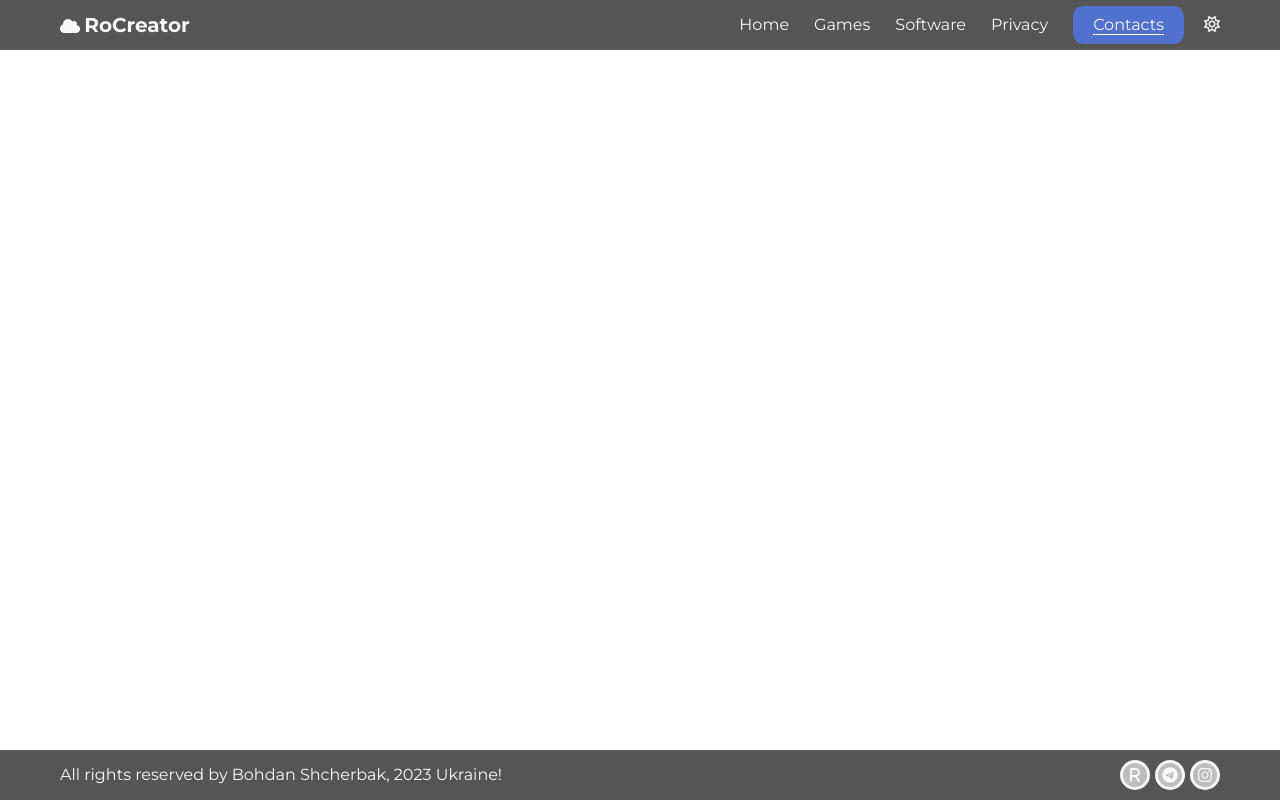
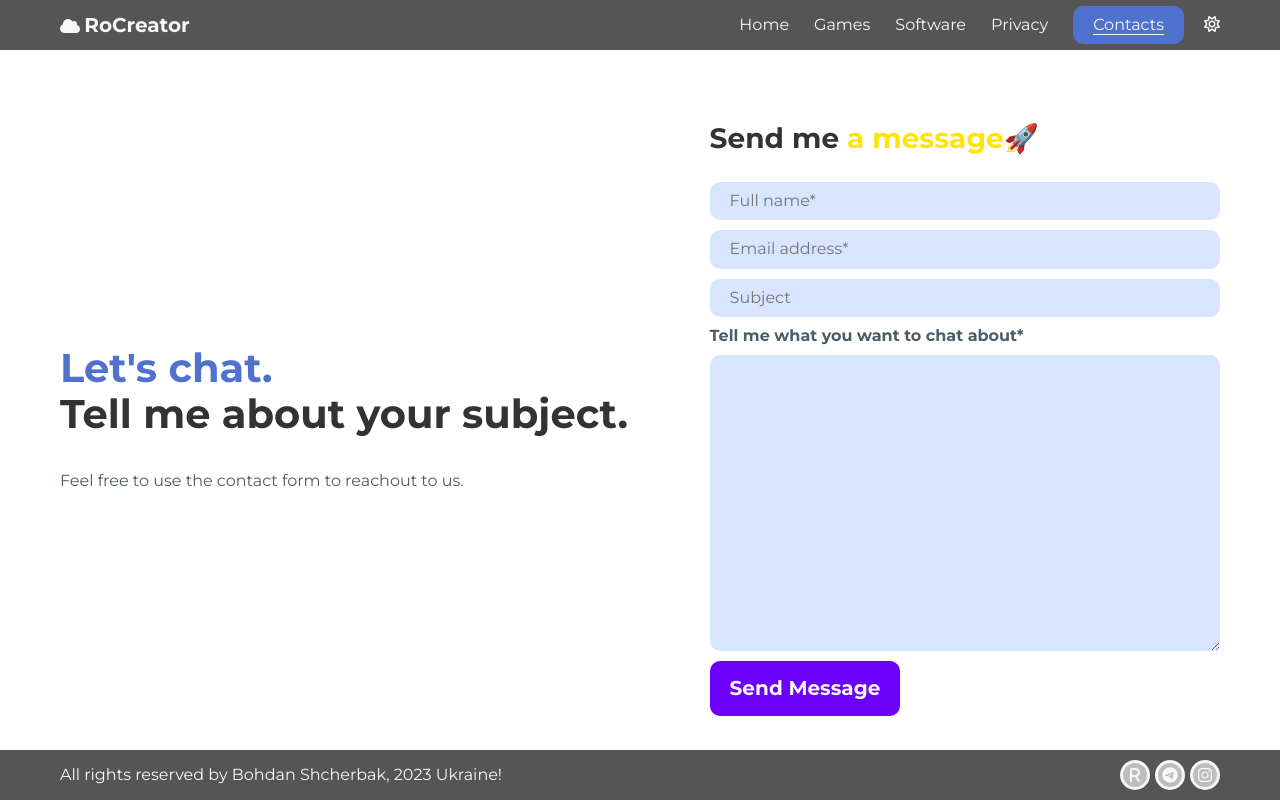
Before and after one commit to BogdanSch/RoCreator-PHP, a PHP site: page /RoCreator-PHP/contacts in a window 1280 px wide. Run offline with PHP 8.4, Linux system fonts and the light colour scheme; some libraries are stand-ins or nearby versions.

Commit message:
Add contact form, and messages handeling, overall website improves and design fixes

```diff
--- a/app/assets/styles/style.scss
+++ b/app/assets/styles/style.scss
@@ -20,7 +20,9 @@ $purple: rgb(108, 0, 248);
 $yellow: #ffe600;
 $red: rgb(255, 0, 0);
 $btn-bg: rgb(47, 0, 255);
-$social-link-bg: rgb(189, 189, 189);
+$social-link-bg: #bdbdbd;
+$light-blue: #d9e5ff;
+$green: #1aff00;
 //Variables - End
 //Includes
 @import "templates/general.scss";
@@ -30,6 +32,8 @@ $social-link-bg: rgb(189, 189, 189);
 @import "templates/games.scss";
 @import "templates/software.scss";
 @import "templates/privacy.scss";
+@import "templates/contacts.scss";
+@import "templates/mail-status.scss";
 @import "templates/404.scss";
 @import "templates/footer.scss";
 
@@ -272,49 +276,4 @@ $social-link-bg: rgb(189, 189, 189);
   }
 }
 //Theme
-// @media (prefers-color-scheme: dark) {
-// 	body{
-// 		color: $white-text;
-// 		background-color: $body-dark;
-// 	}
-// 	p, .type{
-// 		color: $white-text;
-// 	}
-// 	.bg-color, .bg-color-block{
-// 		background-color: $body-light;
-// 	}
-// 	.bg-color::after, .bg-color-block::after{
-// 		background-color: $body-light;
-// 	}
-// }
-html {
-  &.dark {
-    body {
-      color: $white-text;
-      background-color: $body-dark;
-    }
-    h1,
-    h2,
-    h5 {
-      font-weight: 700;
-      color: $white-text;
-    }
-    p,
-    .type {
-      color: $white-text;
-    }
-    .bg-color,
-    .bg-color-block {
-      background-color: $body-light;
-    }
-    .bg-color::after,
-    .bg-color-block::after {
-      background-color: $body-light;
-    }
-    .social-medias {
-      .hint {
-        border: 3px solid $introduce-bg !important;
-      }
-    }
-  }
-}
+@import "templates/dark-theme.scss";
--- /dev/null
+++ b/app/assets/styles/templates/contacts.scss
@@ -0,0 +1,69 @@
+.contacts {
+  &__wrap {
+    @include flex-row();
+    justify-content: space-between;
+    align-items: center;
+  }
+  &__title {
+    font-size: 40px;
+    &-span {
+      display: block;
+      color: $accent;
+    }
+  }
+  &__description {
+    color: $text-color;
+  }
+  &__form {
+    min-width: 44%;
+
+    &-title {
+      font-size: 28px;
+      &-span {
+        color: $yellow;
+      }
+    }
+    label {
+      font-weight: 600;
+    }
+    &-input,
+    &-text {
+      display: block;
+      padding: 10px 20px;
+      min-width: 100%;
+      border: none;
+      border-radius: 10px;
+      background-color: $light-blue;
+      color: $text-color;
+
+      &:focus {
+        outline: none;
+        outline: 4px solid $accent;
+      }
+    }
+  }
+}
+
+.form-group {
+  margin: 10px auto;
+
+  label {
+    display: block;
+    margin-bottom: 10px;
+  }
+}
+
+@media screen and (max-width: 770px) {
+  .contacts {
+    &__wrap {
+      @include flex-column();
+    }
+    &__form {
+      min-width: 100%;
+    }
+    .btn--submit {
+      display: block;
+      margin: 4px auto;
+    }
+  }
+}
--- /dev/null
+++ b/app/assets/styles/templates/dark-theme.scss
@@ -0,0 +1,47 @@
+// @media (prefers-color-scheme: dark) {
+// 	body{
+// 		color: $white-text;
+// 		background-color: $body-dark;
+// 	}
+// 	p, .type{
+// 		color: $white-text;
+// 	}
+// 	.bg-color, .bg-color-block{
+// 		background-color: $body-light;
+// 	}
+// 	.bg-color::after, .bg-color-block::after{
+// 		background-color: $body-light;
+// 	}
+// }
+html {
+  &.dark {
+    body {
+      color: $white-text;
+      background-color: $body-dark;
+    }
+    h1,
+    h2,
+    h3,
+    h5 {
+      font-weight: 700;
+      color: $white-text;
+    }
+    p,
+    .type, label {
+      color: $white-text;
+    }
+    .bg-color,
+    .bg-color-block {
+      background-color: $body-light;
+    }
+    .bg-color::after,
+    .bg-color-block::after {
+      background-color: $body-light;
+    }
+    .social-medias {
+      .hint {
+        border: 3px solid $introduce-bg !important;
+      }
+    }
+  }
+}
--- a/app/assets/styles/templates/general.scss
+++ b/app/assets/styles/templates/general.scss
@@ -34,6 +34,7 @@ main {
 }
 h1,
 h2,
+h3,
 h5 {
   font-weight: 700;
   color: $body-dark;
@@ -47,6 +48,9 @@ p {
   color: $text-color;
   line-height: 140%;
   font-size: 16px;
+}
+label {
+  color: $text-color;
 }
 ul {
   padding: 0;
@@ -105,6 +109,7 @@ button {
   &--more {
     background-color: $accent;
     &:hover {
+      cursor: pointer;
       background-color: $purple;
       border-radius: 12px;
     }
@@ -120,6 +125,7 @@ button {
     padding: 10px 50px;
 
     &:hover {
+      cursor: pointer;
       background-color: $btn-bg;
       border-radius: 12px;
       color: $white-text;
@@ -130,6 +136,19 @@ button {
       cursor: pointer;
       background-color: $red;
       border-radius: 12px;
+    }
+  }
+  &--submit {
+    font-size: 20px;
+    font-weight: 600;
+    color: $white-text;
+    background-color: $purple;
+    padding: 16px 20px;
+    border-radius: 10px;
+    &:hover {
+      cursor: pointer;
+      background-color: $accent;
+      box-shadow: 0 8px 12px rgba(0, 0, 0, 0.1), 0 3px 6px rgba(0, 0, 0, 0.12);
     }
   }
 }
--- a/app/assets/styles/templates/header.scss
+++ b/app/assets/styles/templates/header.scss
@@ -42,7 +42,8 @@
       background-color: $accent;
       padding: 10px 20px;
       border-radius: 10px;
-      transition: all 1s ease;
+      transition: all .5s ease;
+
       &:hover {
         background-color: $purple;
       }
--- /dev/null
+++ b/app/assets/styles/templates/mail-status.scss
@@ -0,0 +1,24 @@
+.popup {
+  text-align: center;
+  &__image {
+    display: block;
+    width: 12%;
+    margin: 0 auto;
+  }
+  &__title {
+    text-align: center;
+    font-weight: 600;
+    font-size: 36px;
+    margin: 30px auto;
+  }
+  &.success {
+    & .popup__title {
+      color: $green !important;
+    }
+  }
+  &.error {
+    & .popup__title {
+      color: $red !important;
+    }
+  }
+}
--- a/app/core/view.php
+++ b/app/core/view.php
@@ -5,10 +5,12 @@ class View
     public static $viewsFolderPath = __DIR__ . "/../views/";
     public static $partialsFolderPath = __DIR__ . "/../partials/";
     private $viewName;
-    public function __construct($viewName){
+    public function __construct($viewName)
+    {
         $this->viewName = $viewName;
     }
-    public static function render($viewName){
+    public static function render($viewName, $mailStatus = "error")
+    {
         $requiredView = self::$viewsFolderPath . $viewName;
         include_once(self::$partialsFolderPath . "layout.php");
     }
--- a/app/routes.php
+++ b/app/routes.php
@@ -7,7 +7,7 @@ $router->addPage404Handler(function () {
 });
 
 $router->get('/', function () {
-    header('Location: ./home');
+    View::render("home.php");
 });
 
 $router->get('/home', function () {
@@ -34,4 +34,23 @@ $router->get('/contacts', function () {
     View::render("contacts.php");
 });
 
+$router->post('/mail-action', function () {
+    $fullName = $_POST['full-name'];
+    $email = $_POST['email'];
+    $subject = $_POST['subject'];
+    $message = $_POST['message'];
+
+    $mailer = new Mailer($fullName, $email, $subject, $message);
+    $mailStatus = 'error';
+
+    try {
+        if ($mailer->sendMail()) {
+            $mailStatus = 'success';
+        }
+    } catch (Exception $ex) {
+        $mailStatus = 'error';
+    }
+    View::render("mail-status.php", $mailStatus);
+});
+
 $router->run();
--- a/app/views/contacts.php
+++ b/app/views/contacts.php
@@ -0,0 +1,38 @@
+<section class="contacts">
+    <div class="container">
+        <div class="contacts__wrap">
+            <div class="contacts__info" data-aos="fade-up" data-aos-duration="2000">
+                <h2 class="contacts__title">
+                    <span class="contacts__title-span">Let's chat.</span>
+                    Tell me about your subject.
+                </h2>
+                <p class="contacts__description">
+                    Feel free to use the contact form to reachout to us.
+                </p>
+            </div>
+            <form action="./mail-action" method="post" class="contacts__form" data-aos="fade-up"
+                data-aos-duration="2000">
+                <h3 class="contacts__form-title">Send me <span class="contacts__form-title-span">a message🚀</span></h3>
+                <div class="form-group">
+                    <div class="form-group">
+                        <input type="text" name="full-name" class="contacts__form-input" placeholder="Full name*"
+                            autocomplete="given-name family-name" required />
+                        <div class="form-group">
+                            <input type="email" name="email" class="contacts__form-input" placeholder="Email address*"
+                                autocomplete="email" required />
+                        </div>
+                        <div class="form-group">
+                            <input type="text" name="subject" class="contacts__form-input" placeholder="Subject" />
+                        </div>
+                        <div class="form-group">
+                            <label for="message">Tell me what you want to chat about*</label>
+                            <textarea name="message" id="message" rows="15" class="contacts__form-text"
+                                required></textarea>
+                        </div>
+                        <input type="submit" value="Send Message" class="btn btn--submit" />
+                    </div>
+                </div>
+            </form>
+        </div>
+    </div>
+</section>
```
Also changed, not shown: app/models/mailer.php (added, +31 -0 lines), app/views/mail-status.php (added, +24 -0 lines), app/assets/img/confirm-icon.png (added), app/assets/img/error-icon.png (added), app/assets/styles/style.css.
